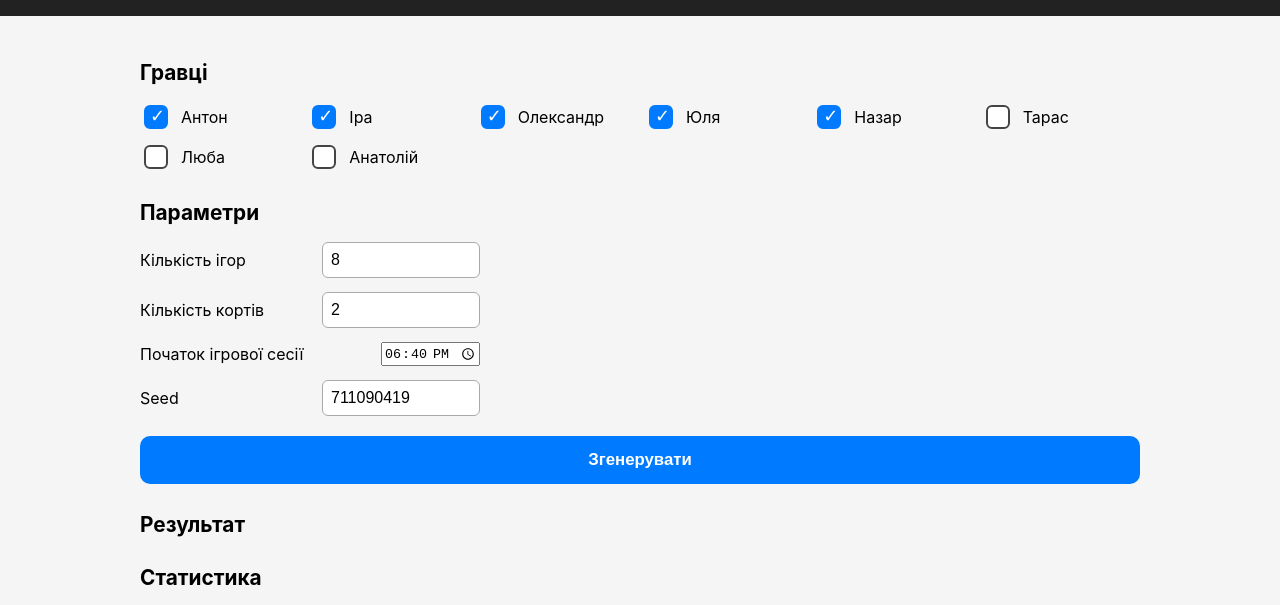
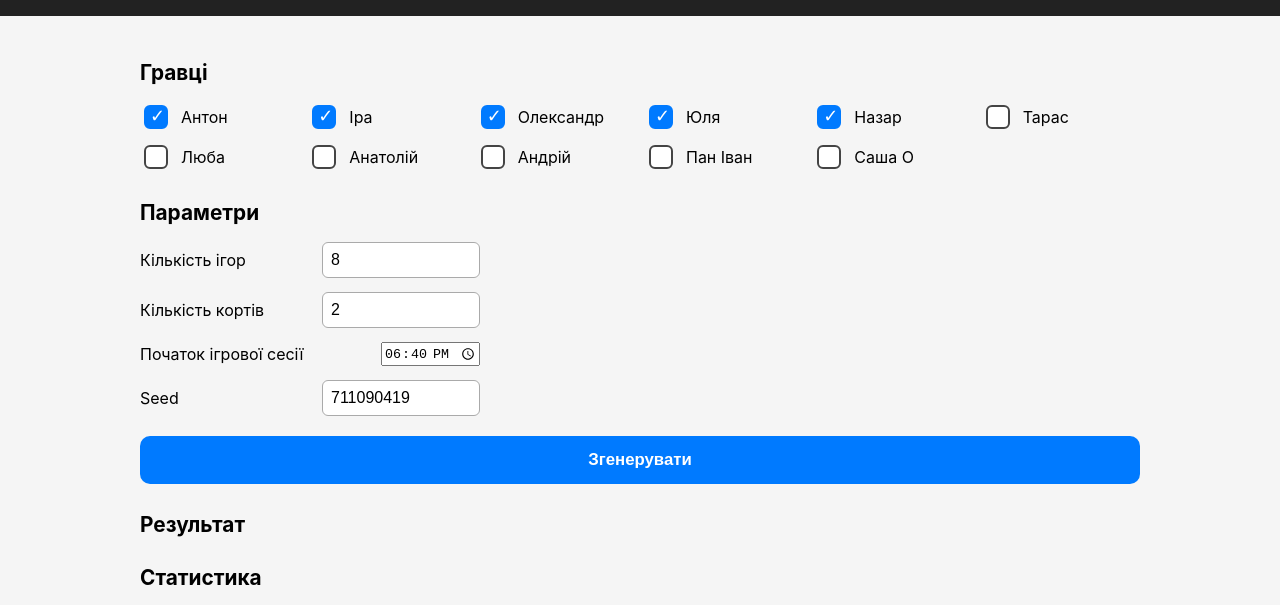
Before and after one commit to FAQEnD/squash-generator, a plain HTML site: page index.html in a window 1280 px wide. Shown: the part 98-703 px from the top of the page. Drawn offline with Linux system fonts and the light colour scheme.

Commit message:
Added new players in the list

```diff
--- a/index.html
+++ b/index.html
@@ -143,7 +143,7 @@ function seededShuffle(arr, r){
 ============================================================ */
 const PLAYER_LIST = [
     "Антон","Іра","Олександр","Юля",
-    "Назар","Тарас","Люба","Анатолій"
+    "Назар","Тарас","Люба","Анатолій", "Андрій", "Пан Іван", "Саша О"
 ];
 
 const DEFAULT_SELECTED = new Set(["Антон","Іра","Олександр","Юля","Назар"]);
```
